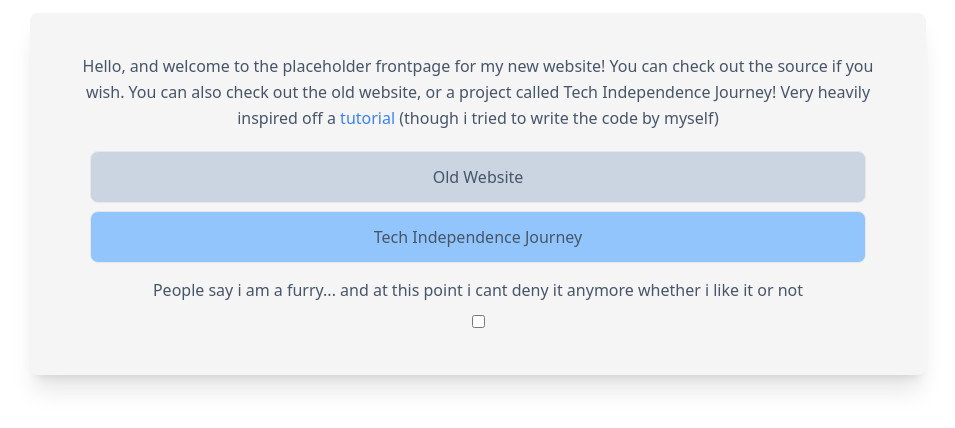
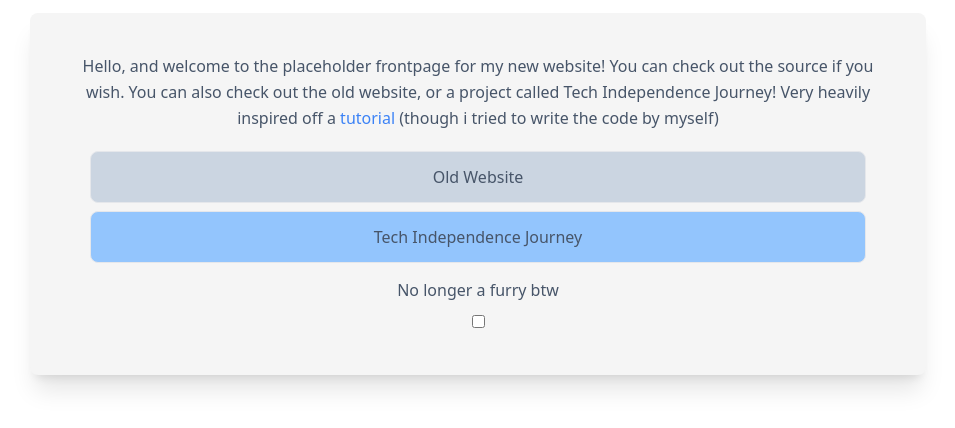
Before and after one commit to notatree2/mywebsite2, a Vue app: page / in a window 1280 px wide. Shown: the part 206-634 px from the top of the page, without its empty margins (162-1117 px from the left). Built offline with nearby package versions, Linux system fonts and the light colour scheme.

Commit message:
im no longer a furry its just gonna keep draining my money and gets boring after awhile its fine if you are one you have the free will to

```diff
--- a/src/App.vue
+++ b/src/App.vue
@@ -18,7 +18,7 @@
   } else if (status === 3) {
     statian.value = "Did you know you can click me?"
   } else if (status === 4) {
-    statian.value = "People say i am a furry... and at this point i cant deny it anymore whether i like it or not"
+    statian.value = "No longer a furry btw"
   } else if (status === 5) {
     statian.value = "Counter Strike is pretty cool ngl"
   } else if (status === 6) {
@@ -40,7 +40,7 @@
     } else if (random === 3) {
       statian.value = "What you doing?"
     } else if (random === 4) {
-      statian.value = "People say i am a furry... and at this point i cant deny it anymore whether i like it or not"
+      statian.value = "No longer a furry btw"
     } else if (random === 5) {
       statian.value = "Counter Strike is pretty cool ngl"
     } else if (random === 6) {
```
